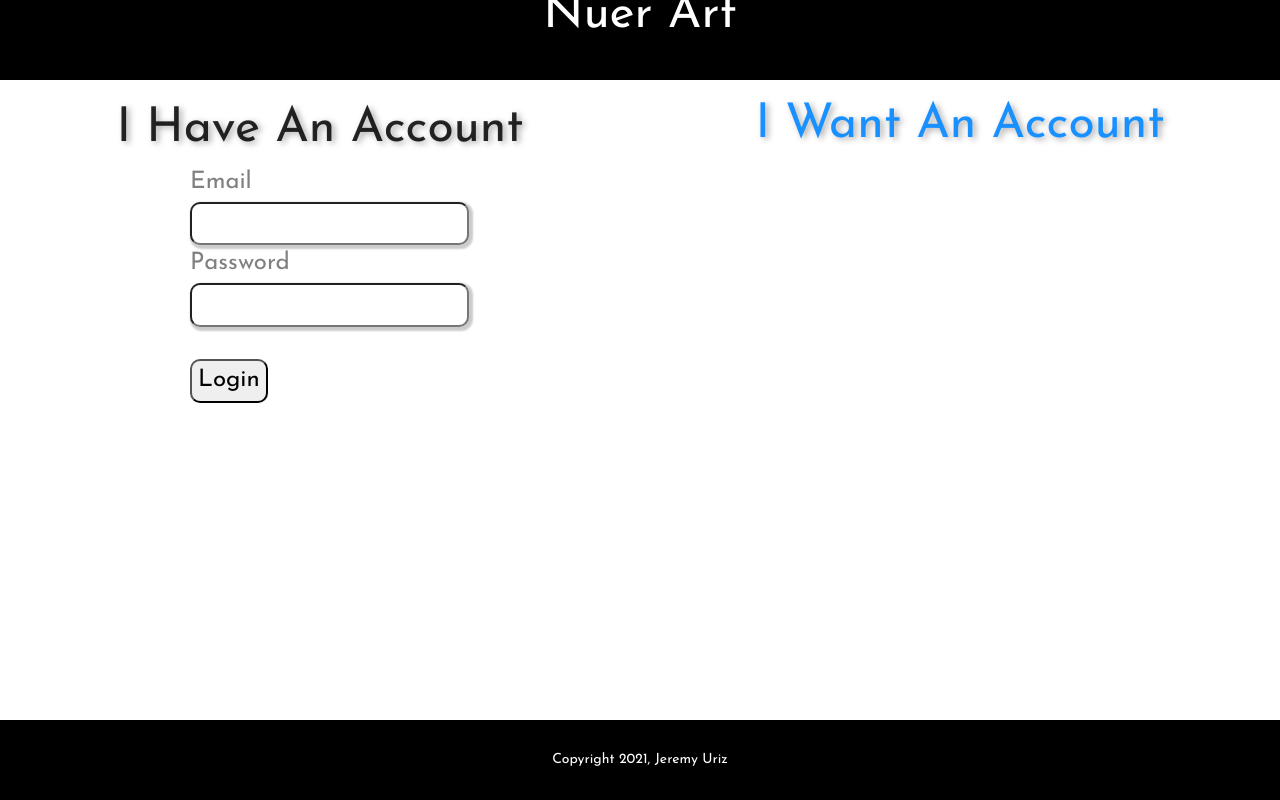
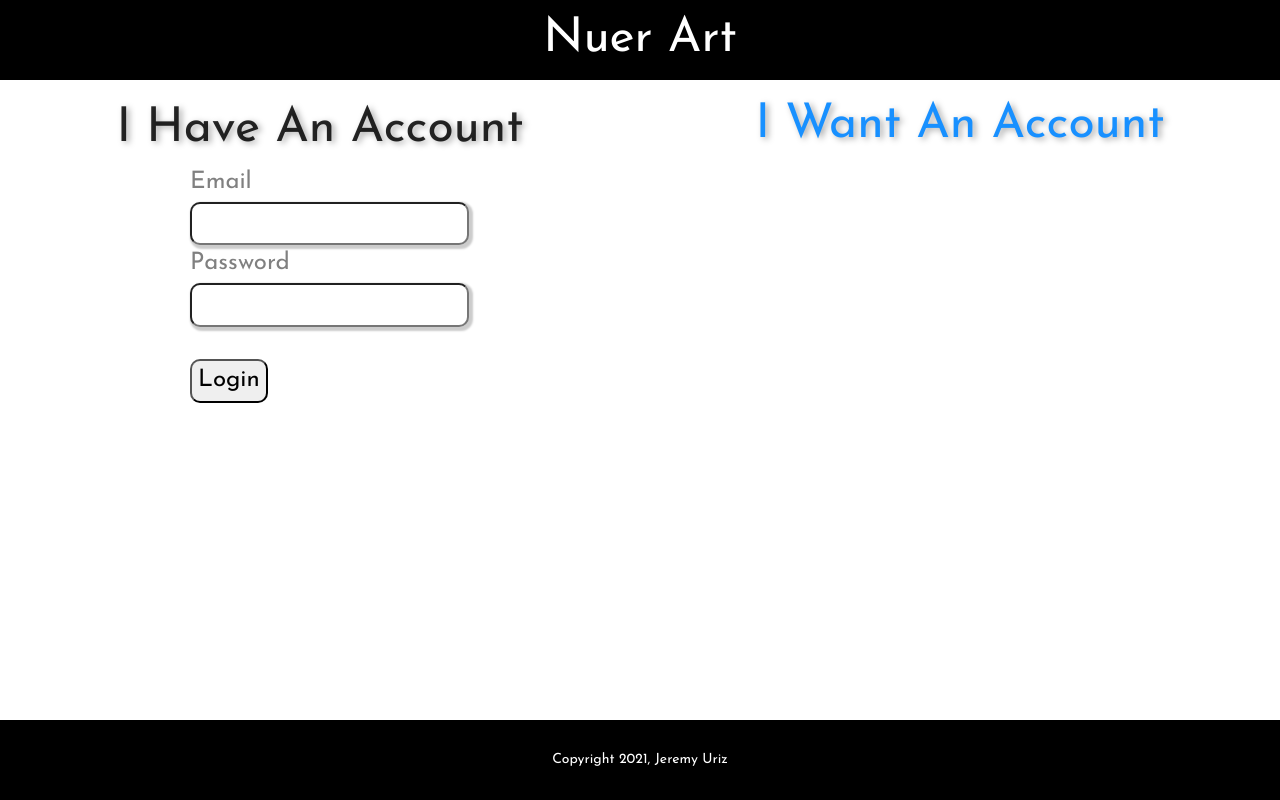
Before and after one commit to JJURIZ/nuer-art-frontend, a React (Create React App) app: page / in a window 1280 px wide. Built offline with nearby package versions, Linux system fonts and the light colour scheme; no server answers; what react-alert-template-basic would draw is missing.

Commit message:
[Header] updated tag for init screen

```diff
--- a/src/components/elements/Header.js
+++ b/src/components/elements/Header.js
@@ -20,7 +20,7 @@ class Header extends Component {
         } else {
             return(
                 <div className="Header">
-                    <Link to="/" className="Header-title"><p>Nuer Art</p></Link>
+                    <Link to="/" className="Header-title"><span>Nuer Art</span></Link>
                 </div>
             )
         }
```
